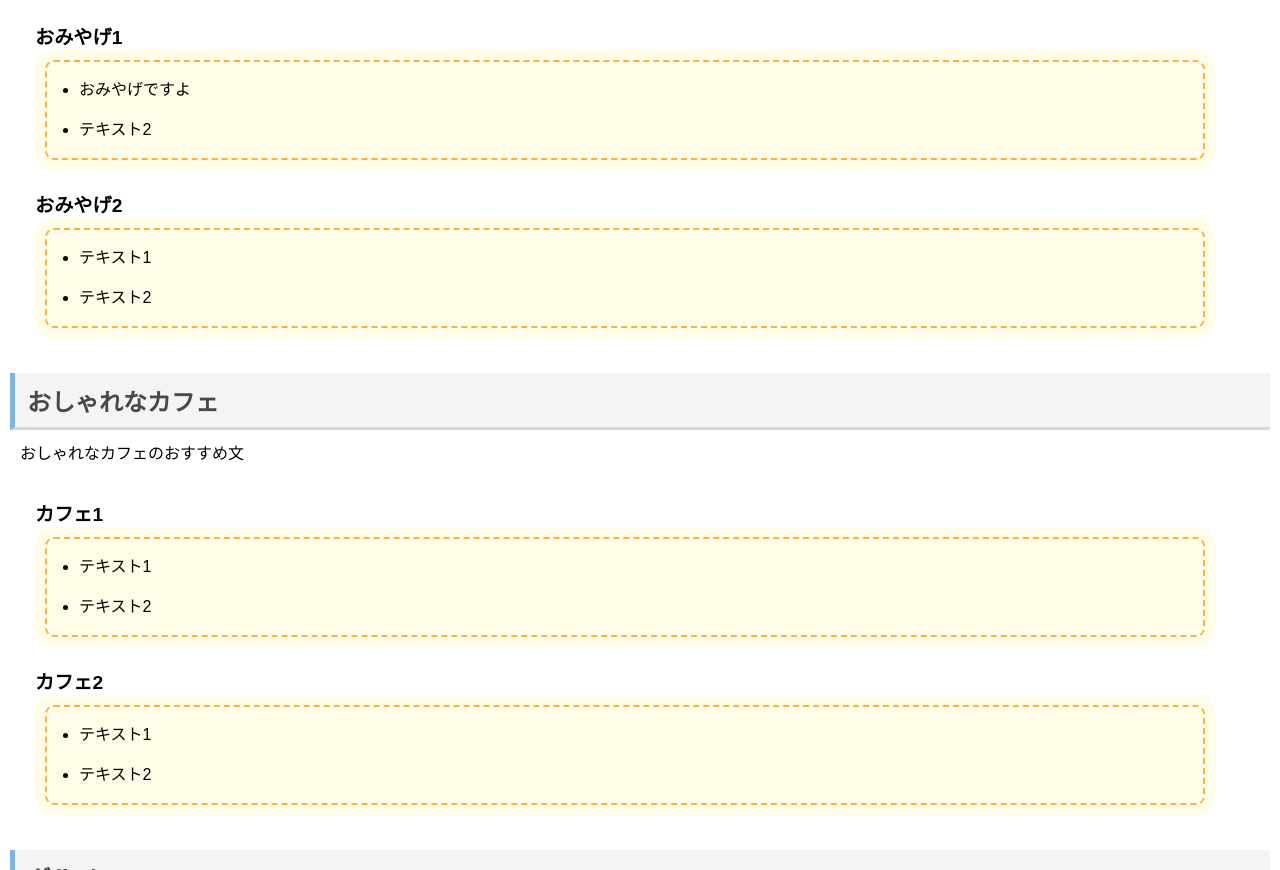
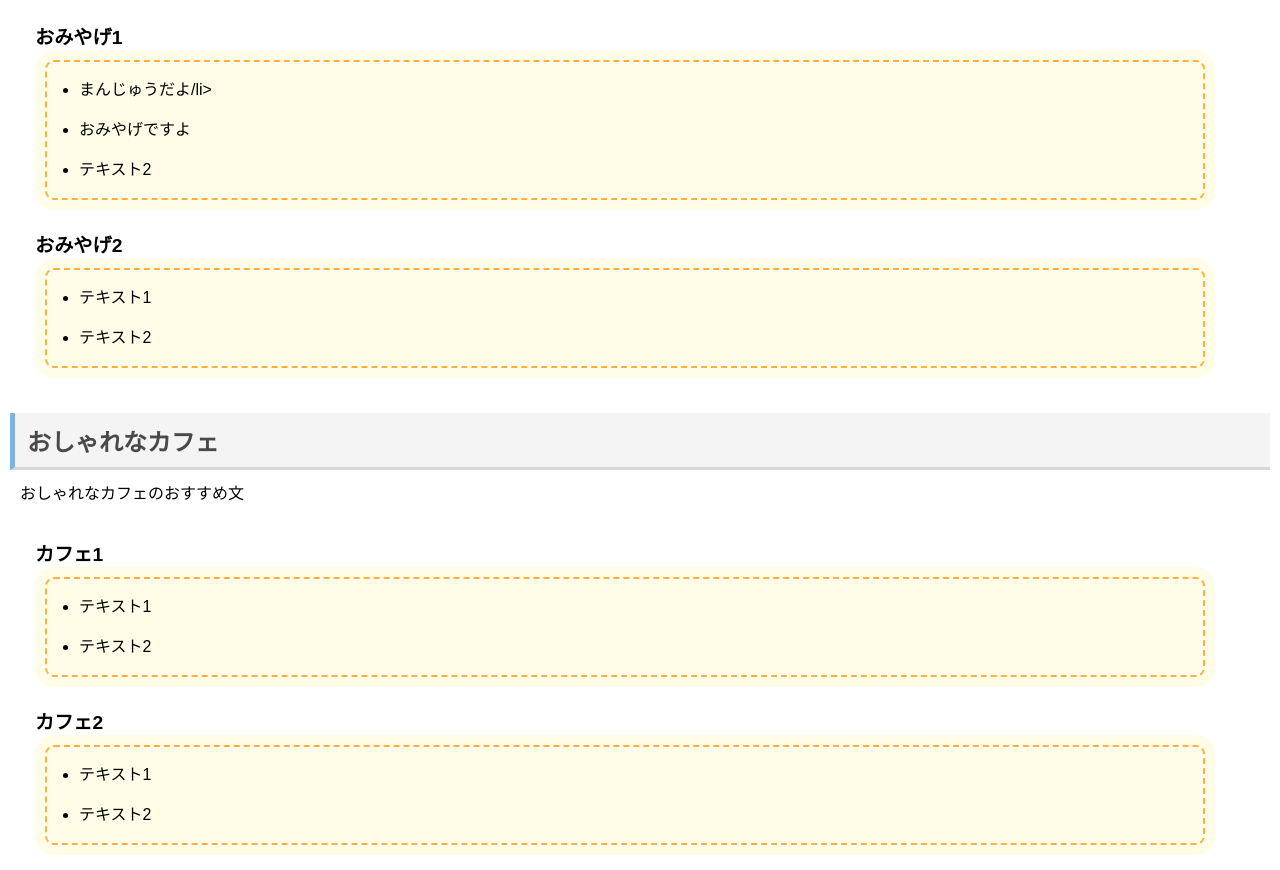
Before and after one commit to Tanaka0309/TokyoHTML, a plain HTML site: page index.html in a window 1280 px wide. Shown: the part 1257-2127 px from the top of the page. Drawn offline with Linux system fonts and the light colour scheme.

Commit message:
饅頭だよに変更しました

```diff
--- a/index.html
+++ b/index.html
@@ -68,6 +68,7 @@
         <dt>おみやげ1</dt>
         <dd>
             <ul>
+                <li>まんじゅうだよ/li>
                 <li>おみやげですよ</li>
                 <li>テキスト2</li>
             </ul>
```
